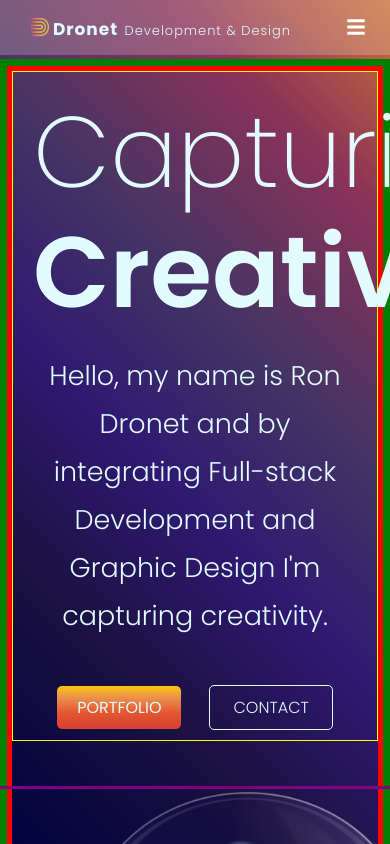
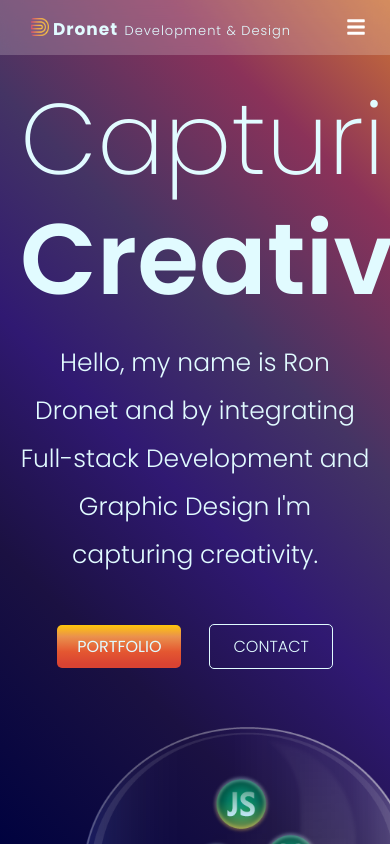
Before and after one commit to DronetDevDesign/dronetdevdesign-app, a React (Create React App) app: page / in a window 390 px wide. Built offline with nearby package versions, Linux system fonts and the light colour scheme.

Commit message:
restructuring media queries to include new headings and illustration

```diff
--- a/src/components/HeroSectionStyles.css
+++ b/src/components/HeroSectionStyles.css
@@ -18,7 +18,7 @@ body {
   justify-content: center;
   text-align: center;
   align-items: center;
-  border: 7px solid green;
+  /* border: 7px solid green; */
   margin: auto;
 }
 
@@ -30,7 +30,7 @@ body {
   width: auto;
   justify-content: center;
   /* align-items: center; */
-  border: 5px solid red;
+  /* border: 5px solid red; */
 }
 
 .image-container {
@@ -38,7 +38,7 @@ body {
   position: relative;
   width: auto;
   object-fit: cover;
-  border: 3px solid purple;
+  /* border: 3px solid purple; */
 }
 
 img {
@@ -53,7 +53,7 @@ img {
   justify-content: left;
   align-items: center;
   padding: 20px;
-  border: 1px solid yellow;
+  /* border: 1px solid yellow; */
 }
 
 h1 {
@@ -222,7 +222,7 @@ h1 .thinner-heading {
 
   .subhead-title {
   padding-left: 0;
-  font-size: 27px;
+  font-size: 25px;
   line-height: 48px;
   margin-top: 20px;
   margin-bottom: 55px;
```
